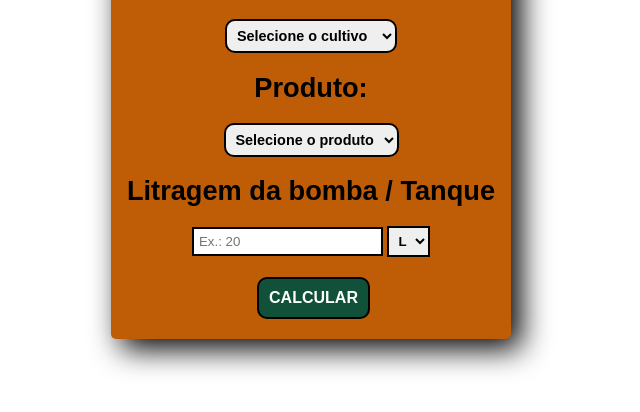
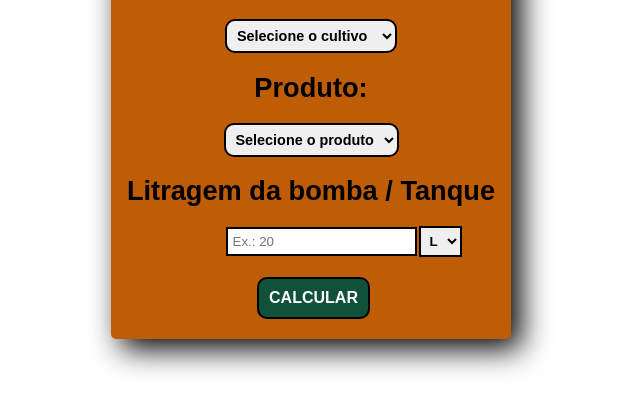
Before and after one commit to guilhermeAndrade07/guiProjects, a plain HTML site: page agroDallas/index.html in a window 1280 px wide. Shown: the part 328-740 px from the top of the page, without its empty margins (329-969 px from the left). Drawn offline with Linux system fonts and the light colour scheme.

Commit message:
centralização

```diff
--- a/agroDallas/assets/style.css
+++ b/agroDallas/assets/style.css
@@ -63,7 +63,7 @@ header h1 {
     box-shadow: 10px 10px 30px black;
 }
 
-.cultivo h2, .produto h2 {
+h2 {
     font-size: 1.7em;
     text-align: center;
 }
@@ -77,14 +77,13 @@ header h1 {
     cursor: pointer;
 }
 
-.litragemBomba h2 {
-    font-size: 1.7em;
-    text-align: center;
+.litragemBomba {
+    display: flex;
+    flex-flow: row nowrap;
+    justify-content: center;
+    align-items: center;
 }
 
-#litroBomba {
-    margin-left: 25px;
-}
 
 #litroBomba, .selectTanque {
     padding: 5px;
@@ -94,6 +93,7 @@ header h1 {
 .selectTanque {
     font-weight: bold;
     cursor: pointer;
+    margin-left: 2px;
 }
 
 .botao {
--- a/agroDallas/index.html
+++ b/agroDallas/index.html
@@ -35,8 +35,8 @@
                 <option value="phos">Phos 30</option>
             </select>
         </div>
+        <h2>Litragem da bomba / Tanque</h2>
         <div class="litragemBomba">
-            <h2>Litragem da bomba / Tanque</h2>
             <input type="text" id="litroBomba" placeholder="Ex.: 20">
             <select name="tanque" class="selectTanque">
                 <option value="L">L</option>
```
